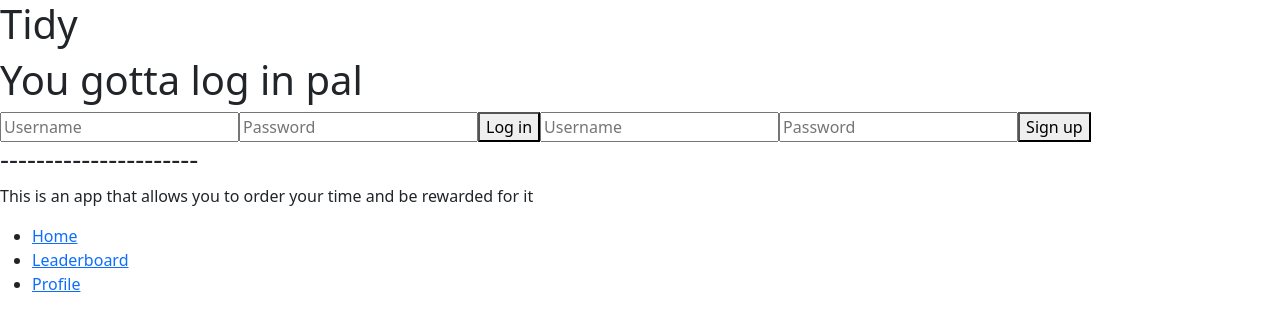
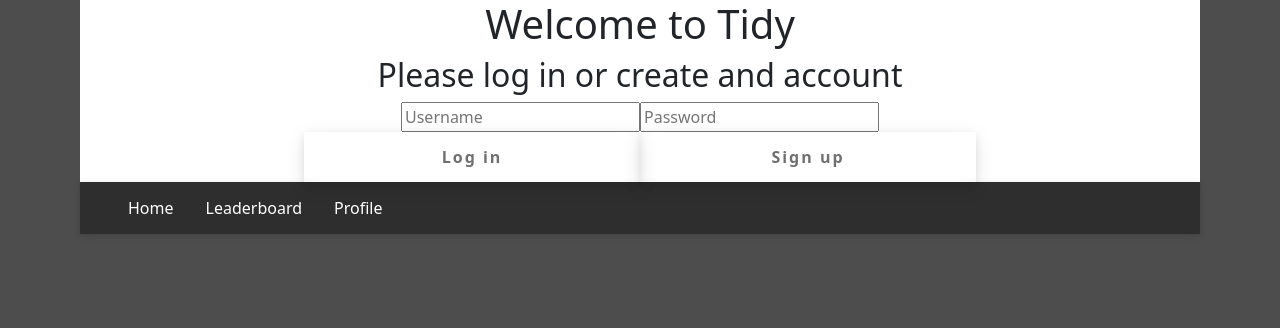
Before and after one commit to MrOneilWasTaken/Tidy-FrontEnd, a React (Create React App) app: page / in a window 1280 px wide. Shown: the top 328 px of the page. Built offline with nearby package versions, Linux system fonts and the light colour scheme.

Commit message:
Adding CSS and moving input fields for loggin in

```diff
--- a/src/App.css
+++ b/src/App.css
@@ -1,133 +1,110 @@
-html,
-body {
-  padding: 0;
-  margin: 0;
-  font-family: -apple-system, BlinkMacSystemFont, Segoe UI, Roboto, Oxygen,
-    Ubuntu, Cantarell, Fira Sans, Droid Sans, Helvetica Neue, sans-serif;
+html {
+  text-align: center;
+  background-color: #4d4d4d;
+  color: rgb(88, 90, 92);
+  margin-left: 5rem;
+  margin-right: 5rem;
+  font-weight: bold;
 }
 
-a {
-  color: inherit;
+header{
+  display: flex;
+  justify-content: space-between;
+  background-color: rgb(46, 46, 46);
+  color: white;
+  margin-top: 1rem;
+  margin-bottom: 1rem;
+}
+
+.input-search{
+  padding: 0.5rem;
+  margin-top: 10px;
+  margin-left: 5px;
+  margin-right: 5px;
+  height: 50px;
+  width: 20px;
+  border-style: none;
+  padding: 10px;
+  letter-spacing: 2px;
+  outline: none;
+  color: #353535;
+  font-weight: bold;
+  font-size: 1.5rem;
+  width: 80%;
+  border-radius: 0px;
+  background-color: transparent;
+  border-bottom:1px solid rgba(255,255,255,.5);
+  transition: all 500ms cubic-bezier(0, 0.110, 0.35, 2);
+  box-shadow: rgba(2, 8, 20, 0.1) 0px 0.35em 1.175em, rgba(2, 8, 20, 0.08) 0px 0.175em 0.5em;
+
+}
+
+button{
+  padding: 0.5rem;
+  margin-top: 10px;
+  margin-left: 5px;
+  margin-right: 5px;
+  height: 50px;
+  width: 20px;
+  border-style: none;
+  padding: 10px;
+  letter-spacing: 2px;
+  outline: none;
+  color: rgb(112, 112, 112);
+  font-weight: bold;
+  font-size: 1.5rem;
+  width: 30%;
+  border-radius: 0px;
+  background-color: transparent;
+  border-bottom:1px solid rgba(255,255,255,.5);
+  transition: all 500ms cubic-bezier(0, 0.110, 0.35, 2);
+  box-shadow: rgba(2, 8, 20, 0.1) 0px 0.35em 1.175em, rgba(2, 8, 20, 0.08) 0px 0.175em 0.5em;
+
+}
+
+button:hover{
+  background-color: rgb(178, 184, 189);
+}
+
+button:active{
+  background-color: rgb(117, 122, 126);
+}
+
+
+
+
+.done{
+  text-decoration: line-through;
+}
+
+.dayTitle{
+  display: flex;
+  justify-content: space-between;
+  padding-left: 4rem;
+  padding-right: 4rem;
+}
+
+ul{
+  list-style-type: none;
+  margin:0;
+  padding:0;
+  overflow:hidden;
+  background-color: rgb(46, 46, 46);
+  box-shadow: rgba(3, 8, 20, 0.1) 0px 0.15rem 0.5rem, rgba(2, 8, 20, 0.1) 0px 0.075rem 0.175rem;
+}
+
+li{
+  float:left;
+}
+
+li a{
+  display: block;
+  color: white;
+  text-align: center;
+  padding: 14px 16px;
   text-decoration: none;
 }
 
-* {
-  box-sizing: border-box;
+li a:hover{
+  background-color:#1d1d1d;
 }
-
-.container {
-  padding: 0 2rem;
-}
-
-.main {
-  min-height: 100vh;
-  padding: 4rem 0;
-  flex: 1;
-  display: flex;
-  flex-direction: column;
-  justify-content: center;
-  align-items: center;
-}
-
-.footer {
-  display: flex;
-  flex: 1;
-  padding: 2rem 0;
-  border-top: 1px solid #eaeaea;
-  justify-content: center;
-  align-items: center;
-}
-
-.footer a {
-  display: flex;
-  justify-content: center;
-  align-items: center;
-  flex-grow: 1;
-}
-
-.title a {
-  color: #0070f3;
-  text-decoration: none;
-}
-
-.title a:hover,
-.title a:focus,
-.title a:active {
-  text-decoration: underline;
-}
-
-.title {
-  margin: 0;
-  line-height: 1.15;
-  font-size: 4rem;
-}
-
-.title,
-.description {
-  text-align: center;
-}
-
-.description {
-  margin: 4rem 0;
-  line-height: 1.5;
-  font-size: 1.5rem;
-}
-
-.code {
-  background: #fafafa;
-  border-radius: 5px;
-  padding: 0.75rem;
-  font-size: 1.1rem;
-  font-family: Menlo, Monaco, Lucida Console, Liberation Mono, DejaVu Sans Mono,
-    Bitstream Vera Sans Mono, Courier New, monospace;
-}
-
-.grid {
-  display: flex;
-  align-items: center;
-  justify-content: center;
-  flex-wrap: wrap;
-  max-width: 800px;
-}
-
-.card {
-  margin: 1rem;
-  padding: 1.5rem;
-  text-align: left;
-  color: inherit;
-  text-decoration: none;
-  border: 1px solid #eaeaea;
-  border-radius: 10px;
-  transition: color 0.15s ease, border-color 0.15s ease;
-  max-width: 300px;
-}
-
-.card:hover,
-.card:focus,
-.card:active {
-  color: #0070f3;
-  border-color: #0070f3;
-}
-
-.card h2 {
-  margin: 0 0 1rem 0;
-  font-size: 1.5rem;
-}
-
-.card p {
-  margin: 0;
-  font-size: 1.25rem;
-  line-height: 1.5;
-}
-
-.logo {
-  height: 1em;
-  margin-left: 0.5rem;
-}
-
-@media (max-width: 600px) {
-  .grid {
-    width: 100%;
-    flex-direction: column;
-  }
-}
--- a/src/App.js
+++ b/src/App.js
@@ -11,7 +11,6 @@ function App() {
     <BrowserRouter>
       <div className="App">
         <div>
-          <h1>Tidy</h1>
           <Routes>
             <Route path="/" element={<Home />} />
             <Route path="leaderboard" element={<Leaderboard />} />
@@ -19,7 +18,7 @@ function App() {
             <Route path="*" element={<NotFoundPage />} />
           </Routes>
 
-          <nav>
+          <nav id = "">
             <ul>
               <li><Link to="/">Home</Link></li>
               <li><Link to="leaderboard">Leaderboard</Link></li>
--- a/src/components/Login.js
+++ b/src/components/Login.js
@@ -49,6 +49,43 @@ export default function Login(){
 
   }
 
+  const handleSignup = () =>{
+
+
+    let signupURL = "http://localhost:3001/api/signup"
+
+    let formData = new FormData()
+    formData.append('username', username)
+    formData.append('password', password)
+
+
+    fetch(signupURL,{
+      method: 'POST',
+      headers: new Headers(),
+      body: formData
+    }).then((res) => {
+      if (res.status === 200){
+        return res.json()
+      }else{
+        throw Error(res.statusText)
+      }
+    }).then((data) => {
+      console.log(data);
+
+      if ("token" in data){
+        localStorage.setItem('myLoginToken', data.token)
+        localStorage.setItem('userID', data.token)
+      }
+      window.location.reload(false);
+
+    }).catch((err) => {
+      console.log("An error has occured: ", err);
+    })
+
+    //call log in api
+  }
+
+
 
 
   return(
@@ -66,7 +103,9 @@ export default function Login(){
           value={password}
           onChange={handlePassword}
       />
+      <br></br>
       <button onClick={handleLoginClick}>Log in</button>
+      <button onClick={handleSignup}>Sign up</button>
     </>
   )
 }
--- a/src/components/Logout.js
+++ b/src/components/Logout.js
@@ -9,8 +9,8 @@ export default function Logout(){
   }
 
   return(
-    <div>
+    <>
       <button onClick={handleLogoutClick}>Logout</button>
-    </div>
+    </>
   )
 }
--- a/src/pages/Home.js
+++ b/src/pages/Home.js
@@ -3,7 +3,7 @@ import { Button } from "react-bootstrap";
 import { Modal } from "react-bootstrap";
 import Login from "../components/Login";
 import Logout from "../components/Logout";
-import Signup from "../components/Signup";
+// import Signup from "../components/Signup(DECIPRICATED)";
 
 export default function Home() {
 
@@ -59,14 +59,15 @@ export default function Home() {
 
   },[tasks,newTask,dayID])
 
-  // const onTaskChecked = useCallback((task,index) => (e) => {
-  //   const newTasks = [...tasks]
-  //   newTasks.splice(index, 1,{
-  //     ...task,
-  //     done: !task.done
-  //   })
-  //   setTasks(newTasks)
-  // },[tasks])
+  const onTaskChecked = useCallback((task,index) => (e) => {
+    const newTasks = [...tasks]
+    newTasks.splice(index, 1,{
+      ...task,
+      done: !task.done
+    })
+    setTasks(newTasks)
+  },[tasks])
+
 
   const removeTask = useCallback((task) => (e) => {
     setTasks(tasks.filter(otherTask => otherTask !== task))
@@ -115,23 +116,25 @@ export default function Home() {
 
         </Modal>
 
+        <header>
+          <h1>Tidy</h1>
           <h1>Hi User</h1>
+          <Logout/>
+        </header>
 
-        <Logout/>
 
         {/* <img src={ require('./images/image1.jpg') } /> */}
-        <h3>----------------------</h3>
-        <p>This is an app that allows you to order your time and be rewarded for it</p>
 
         <div>
+          <div className="dayTitle">
             <h2>Monday</h2>
+            <Button id = "1" variant="primary" onClick={handleClick}>+</Button>
+          </div>
+          <ul>
+            {tasks.filter(task => task.dayid === '1').map((task, index) => (
+              <li key={task.id} className={task.done ? 'doneLI' : ''}>
+                <button onClick={onTaskChecked(task,index)}>Check</button>
 
-          <Button id = "1" variant="primary" onClick={handleClick}>+</Button>
-
-
-          <ul>
-            {tasks.filter(task => task.dayid === '1').map((task) => (
-              <li key={task.id} className={task.done ? 'doneLI' : ''}>
                 <span className={task.done ? 'done' : ''}>
                   {task.content}
                 </span>
@@ -141,11 +144,12 @@ export default function Home() {
           </ul>
         </div>
 
+        {/* Tuesday List */}
         <div>
+          <div className="dayTitle">
             <h2>Tuesday</h2>
-
             <Button id = "2" variant="primary" onClick={handleClick}>+</Button>
-
+          </div>
           <ul>
             {tasks.filter(task => task.dayid === '2').map((task) => (
               <li key={task.id} className={task.done ? 'doneLI' : ''}>
@@ -158,11 +162,12 @@ export default function Home() {
           </ul>
         </div>
 
+        {/* Wednesday List */}
         <div>
+          <div className="dayTitle">
             <h2>Wednesday</h2>
-
             <Button id = "3" variant="primary" onClick={handleClick}>+</Button>
-
+          </div>
           <ul>
             {tasks.filter(task => task.dayid === '3').map((task) => (
               <li key={task.id} className={task.done ? 'doneLI' : ''}>
@@ -175,11 +180,12 @@ export default function Home() {
           </ul>
         </div>
 
+        {/* Thursday List */}
         <div>
+          <div className="dayTitle">
             <h2>Thursday</h2>
-
             <Button id = "4" variant="primary" onClick={handleClick}>+</Button>
-
+          </div>
           <ul>
             {tasks.filter(task => task.dayid === '4').map((task) => (
               <li key={task.id} className={task.done ? 'doneLI' : ''}>
@@ -192,11 +198,12 @@ export default function Home() {
           </ul>
         </div>
 
+        {/* Friday List */}
         <div>
+          <div className="dayTitle">
             <h2>Friday</h2>
-
             <Button id = "5" variant="primary" onClick={handleClick}>+</Button>
-
+          </div>
           <ul>
             {tasks.filter(task => task.dayid === '5').map((task) => (
               <li key={task.id} className={task.done ? 'doneLI' : ''}>
@@ -213,14 +220,13 @@ export default function Home() {
   }else{
     return(
       <>
-        <h1>You gotta log in pal</h1>
+        <h1>Welcome to Tidy</h1>
+        <h2>Please log in or create and account</h2>
 
         <Login/>
-        <Signup/>
+        {/* <Signup/> */}
 
         {/* <img src={ require('./images/image1.jpg') } /> */}
-        <h3>----------------------</h3>
-        <p>This is an app that allows you to order your time and be rewarded for it</p>
       </>
     )
   }
```
Also changed, not shown: src/components/Signup(DECIPRICATED).js (renamed from src/components/Signup.js), 1 other file (tests, documents, lock files or other folders). Lines whose indentation alone changed are shown as unchanged.
